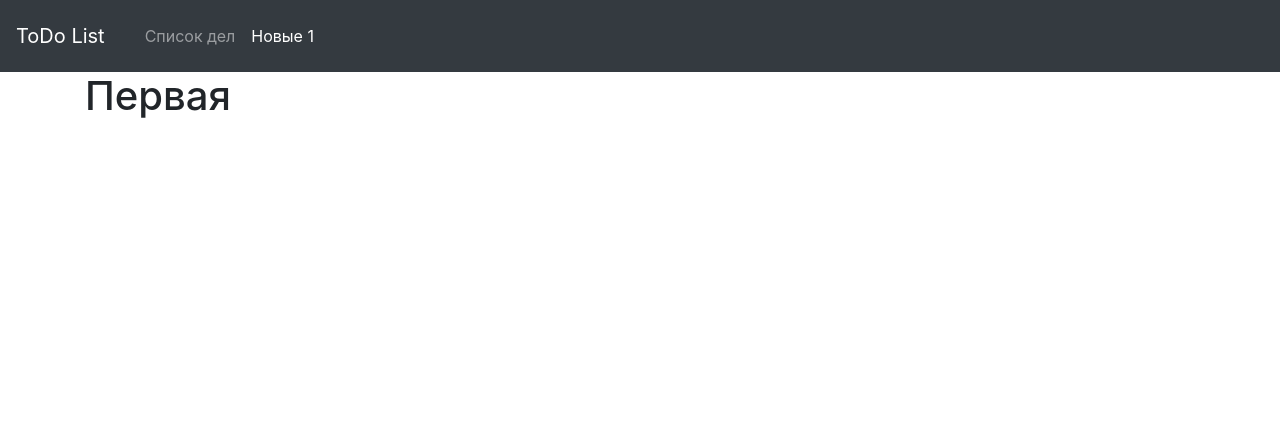
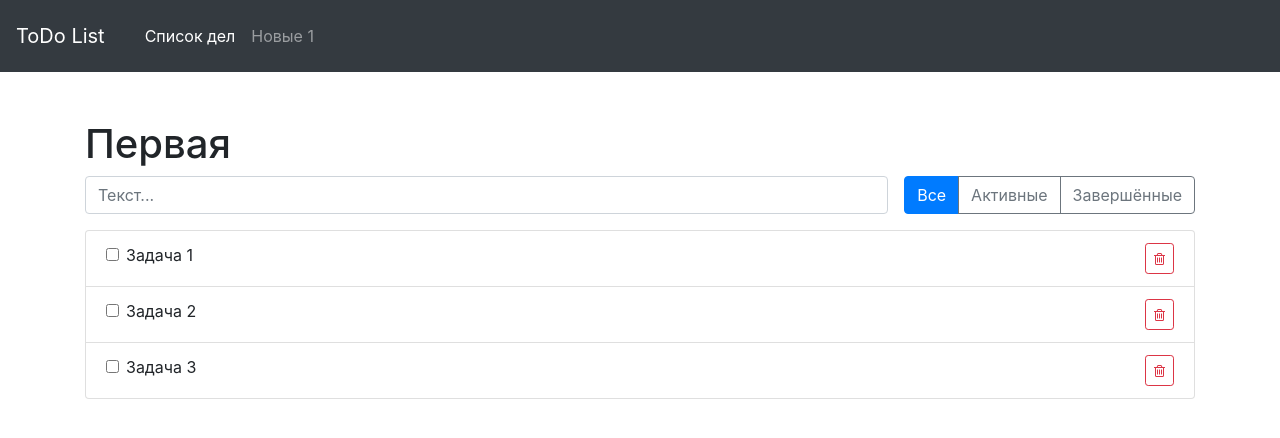
Before and after one commit to SerSurgut/todo, a React (Create React App) app: page /list in a window 1280 px wide. Shown: the top 438 px of the page. Built offline with nearby package versions, Linux system fonts and the light colour scheme.

Commit message:
Create prototype page List

```diff
--- a/public/index.html
+++ b/public/index.html
@@ -4,6 +4,7 @@
     <meta charset="utf-8" />
     <link rel="icon" href="%PUBLIC_URL%/favicon.ico" />
     <meta name="viewport" content="width=device-width, initial-scale=1" />
+      <link rel="stylesheet" href="https://stackpath.bootstrapcdn.com/font-awesome/4.7.0/css/font-awesome.min.css">
     <title>Todo App</title>
   </head>
   <body>
--- a/src/App.js
+++ b/src/App.js
@@ -2,6 +2,7 @@ import React from 'react';
 import {BrowserRouter, Route,Switch} from 'react-router-dom'
 import List from './pages/List'
 import Main from './pages/Main'
+import NewTask from './pages/NewTask'
 import Navbar from './components/Navbar'
 
 function App() {
@@ -12,6 +13,7 @@ function App() {
       <Switch>
           <Route path={'/'} exact component={Main}/>
           <Route path={'/list'} component={List} />
+          <Route path={'/newtasks'} component={NewTask} />
       </Switch>
     </div>
     </BrowserRouter>
--- /dev/null
+++ b/src/components/Form.js
@@ -0,0 +1,16 @@
+import React from 'react';
+import StatusFilter from './StatusFilter'
+const Form = () => {
+    return (
+        <form>
+            <div className="form-group mt-2  d-flex">
+                <input type="text" className="form-control mr-3" placeholder="Текст..."/>
+                 <StatusFilter/>
+            </div>
+
+        </form>
+
+    );
+};
+
+export default Form;
--- /dev/null
+++ b/src/components/ListTasks.js
@@ -0,0 +1,29 @@
+import React from 'react';
+
+const ListTasks = ({tasks}) => {
+console.log(tasks);
+    return (
+        <div>
+            <ul className="list-group">
+                {tasks.map(task=>{
+                    return ( <li
+                        className="list-group-item d-flex"
+                        key={task.id}>
+                            <div className="form-check form-switch">
+                                <input className="form-check-input" type="checkbox"/>
+                            </div>
+                            <div className="flex-grow-1">
+                                {task.text}
+                            </div>
+                                   <button type="button"
+                                            className="btn btn-outline-danger btn-sm">
+                                        <i className="fa fa-trash-o" />
+                                    </button>
+                            </li>)
+                })}
+            </ul>
+        </div>
+    );
+};
+
+export default ListTasks;
--- a/src/components/Navbar.js
+++ b/src/components/Navbar.js
@@ -7,10 +7,10 @@ const Navbar = () => {
             <NavLink to='/' className="navbar-brand fs-1">ToDo List</NavLink>
                 <ul className="navbar-nav flex-row ml-3">
                     <li className="nav-item p-2">
-                        <NavLink to='/' className="nav-link" exact>Список дел</NavLink>
+                        <NavLink to='/list' className="nav-link">Список дел</NavLink>
                     </li>
                     <li className="nav-item p-2">
-                        <NavLink to='/list' className="nav-link"> Новые <span className="newTask">1</span></NavLink>
+                        <NavLink to='/newtasks' className="nav-link"> Новые <span className="newTask">1</span></NavLink>
                     </li>
                 </ul>
         </nav>
--- /dev/null
+++ b/src/components/StatusFilter.js
@@ -0,0 +1,16 @@
+import React from 'react';
+
+const StatusFilter = () => {
+    return (
+        <div className="btn-group">
+          <button type="button"
+                  className="btn btn-primary">Все</button>
+          <button type="button"
+                  className="btn btn-outline-secondary">Активные</button>
+          <button type="button"
+                  className="btn btn-outline-secondary">Завершённые</button>
+        </div>
+    );
+};
+
+export default StatusFilter;
--- a/src/pages/List.js
+++ b/src/pages/List.js
@@ -1,9 +1,19 @@
 import React from 'react';
+import Form from '../components/Form'
+import ListTasks from '../components/ListTasks'
 
 const List = () => {
+const tasks = [
+    {id:0, text:`Задача 1`},
+    {id:0, text:`Задача 2`},
+    {id:0, text:`Задача 3`},
+]
     return (
-        <div>
+        <div className='mt-5'>
             <h1>Первая</h1>
+            <Form/>
+            <ListTasks tasks={tasks} />
+
         </div>
     );
 };
--- a/src/pages/Main.js
+++ b/src/pages/Main.js
@@ -3,12 +3,7 @@ import React from 'react';
 const Main = () => {
     return (
         <div className="mt-5">
-            <h1 className="text-center">Последние задачи</h1>
-                <ul className="list-group list-group-flush mt-5">
-                    <li className="list-group-item">Задача №1</li>
-                    <li className="list-group-item">Задача №2</li>
-                    <li className="list-group-item">Задача №3</li>
-                </ul>
+            <h1>Main</h1>
         </div>
     );
 };
--- /dev/null
+++ b/src/pages/NewTask.js
@@ -0,0 +1,16 @@
+import React from 'react';
+
+const NewTask = () => {
+    return (
+        <div className="mt-5">
+            <h1 className="text-center">Последние задачи</h1>
+                <ul className="list-group list-group-flush mt-5">
+                    <li className="list-group-item">Задача №1</li>
+                    <li className="list-group-item">Задача №2</li>
+                    <li className="list-group-item">Задача №3</li>
+                </ul>
+        </div>
+    );
+};
+
+export default NewTask;
```
